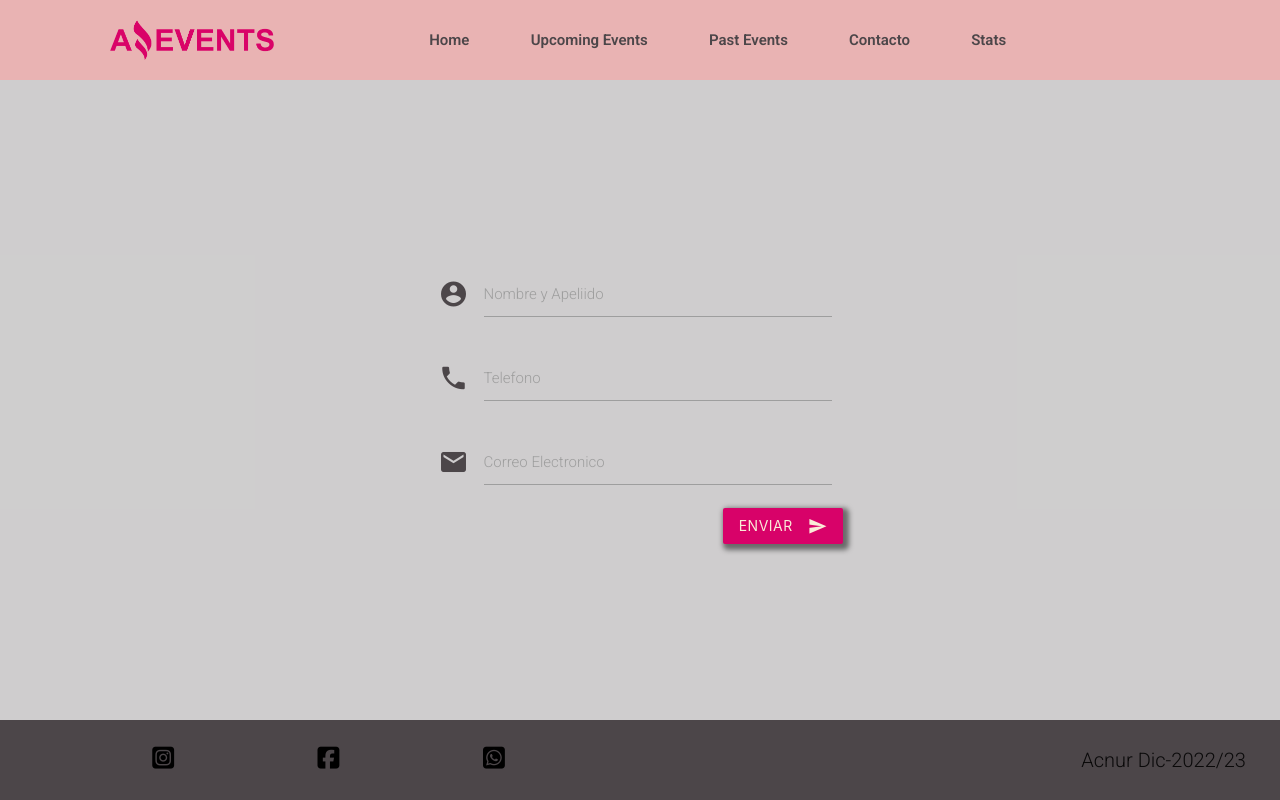
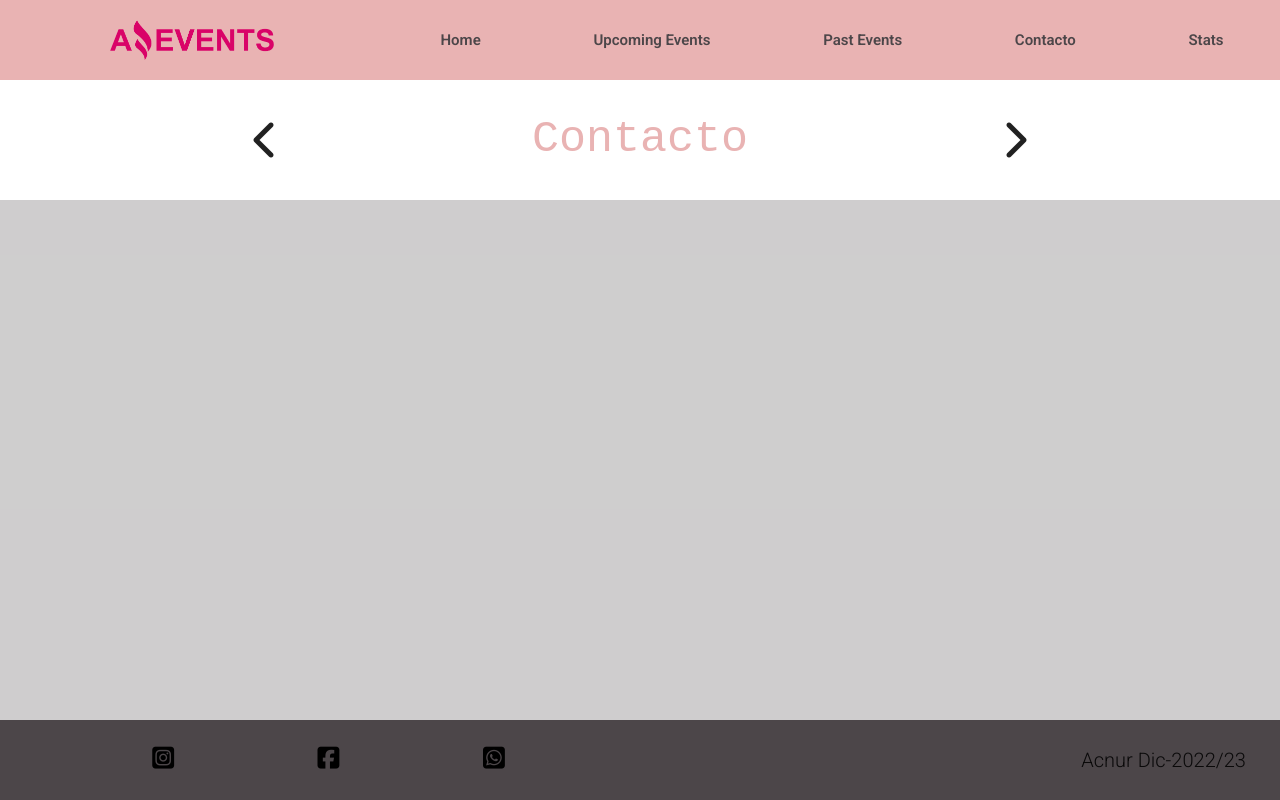
Before and after one commit to YulioxiCARIOS/amazingEvents, a plain HTML site: page pages/contacto.html in a window 1280 px wide. Drawn offline with nearby package versions, Linux system fonts and the light colour scheme; a web font is replaced by a local one.

Commit message:
Dinamismo paginas y botones segunda Nav

```diff
--- a/pages/contacto.html
+++ b/pages/contacto.html
@@ -55,33 +55,15 @@
             </ul>
         </nav>
     </header>
+    <div class="segundaNav">
+        <i class="fa-solid fa-chevron-left" id="butIz">  </i>
+
+        <p class="nombrePages" id="contacto">Contacto</p>
+
+        <i class="fa-solid fa-chevron-right" id="butDer"></i>
+    </div>
     <main>
-        <div class="formulario">
-            <div class="row">
-                <form class="col s12">
-                    <div class="row">
-                        <div class="input-field col s6">
-                            <i class="material-icons prefix">account_circle</i>
-                            <input id="icon_prefix" type="text" class="validate">
-                            <label for="icon_prefix">Nombre y Apeliido</label>
-                        </div>
-                        <div class="input-field col s6">
-                            <i class="material-icons prefix">phone</i>
-                            <input id="icon_telephone" type="tel" class="validate">
-                            <label for="icon_telephone">Telefono</label>
-                        </div>
-                        <div class="input-field col s6">
-                            <i class="material-icons prefix">email</i>
-                            <input id="icon_prefix" type="text" class="validate">
-                            <label for="icon_prefix">Correo Electronico</label>
-                        </div>
-                        <button class="btn waves-effect waves-light" type="submit" name="action">Enviar
-                            <i class="material-icons right">send</i>
-                        </button>
-                    </div>
-                </form>
-            </div>
-        </div>
+
 
     </main>
 
--- a/style/stylecontacto.css
+++ b/style/stylecontacto.css
@@ -39,26 +39,27 @@ nav {
     height: 10vh !important;
     box-shadow: 0 0px 0px 0, 0 0px 0px 0px, 0 0px 0px 0 !important;
     line-height: 20px !important;
-    position: sticky;
+
+
 }
 
 nav ul {
     width: 70% !important;
-    position: absolute;
-    height: 10vh;
+    position: absolute !important;
+    height: 10vh !important;
     background-color: #e9b3b3 !important;
-    display: flex;
-    justify-content: end;
-    align-items: center;
-    column-gap: 4vw;
-    font-weight: bold;
+    display: flex !important;
+    justify-content: space-evenly !important;
+    align-items: center !important;
+    column-gap: 4vw !important;
+    font-weight: bold !important;
 
 }
 
 nav ul li a {
     text-decoration: none;
     padding: 5px;
-    color: #4C4649;
+    color: #4C4649 !important;
 
 }
 
@@ -73,19 +74,65 @@ li a:hover {
 
 }
 
+/* -----Segunda Barra----- */
+
+.segundaNav {
+    width: 100vw;
+    height: 15vh;
+    background-color: white;
+    display: flex;
+    justify-content: space-evenly;
+    align-items: center;
+
+}
+
+.fa-chevron-left,
+.fa-chevron-right {
+
+    font-size: 40px;
+
+}
+
+p {
+    text-decoration: none;
+    color: #d90367bd;
+    font-size: 45px;
+    font-family: 'Syne Mono', monospace;
+}
+
+.nombrePages {
+    text-decoration: none;
+    color: #e9b3b3;
+    font-size: 45px;
+    font-family: 'Syne Mono', monospace;
+
+}
+
+.nombrePages a:hover {
+    background-color: #d903678c;
+    font-style: italic;
+}
+
+.left-right:-webkit-any-link {
+    color: -webkit-link !important;
+    cursor: pointer !important;
+    text-decoration: underline !important;
+
+}
+
 /* -----Tarjetas----- */
 
 main {
 
     width: 100vw;
-    height: 80vh;
+    height: 65vh;
     background-color: #4c464944;
 
 }
 
 .row {
     width: 65vw;
-    height: 80vh;
+    height: 65vh;
     display: flex;
     flex-direction: column;
     justify-content: center;
--- a/style/stylehome.css
+++ b/style/stylehome.css
@@ -19,6 +19,7 @@ header {
     height: 10vh;
     position: relative;
     display: flex;
+
 
 }
 
@@ -90,6 +91,7 @@ li a:hover {
 font-size: 30px;
 
 }
+
 p{
     text-decoration: none;
     color: #d90367bd;
```
Also changed, not shown: JS/index.js (+92 -0 lines), index.html (+6 -5 lines), pages/stats.html (+7 -0 lines).
